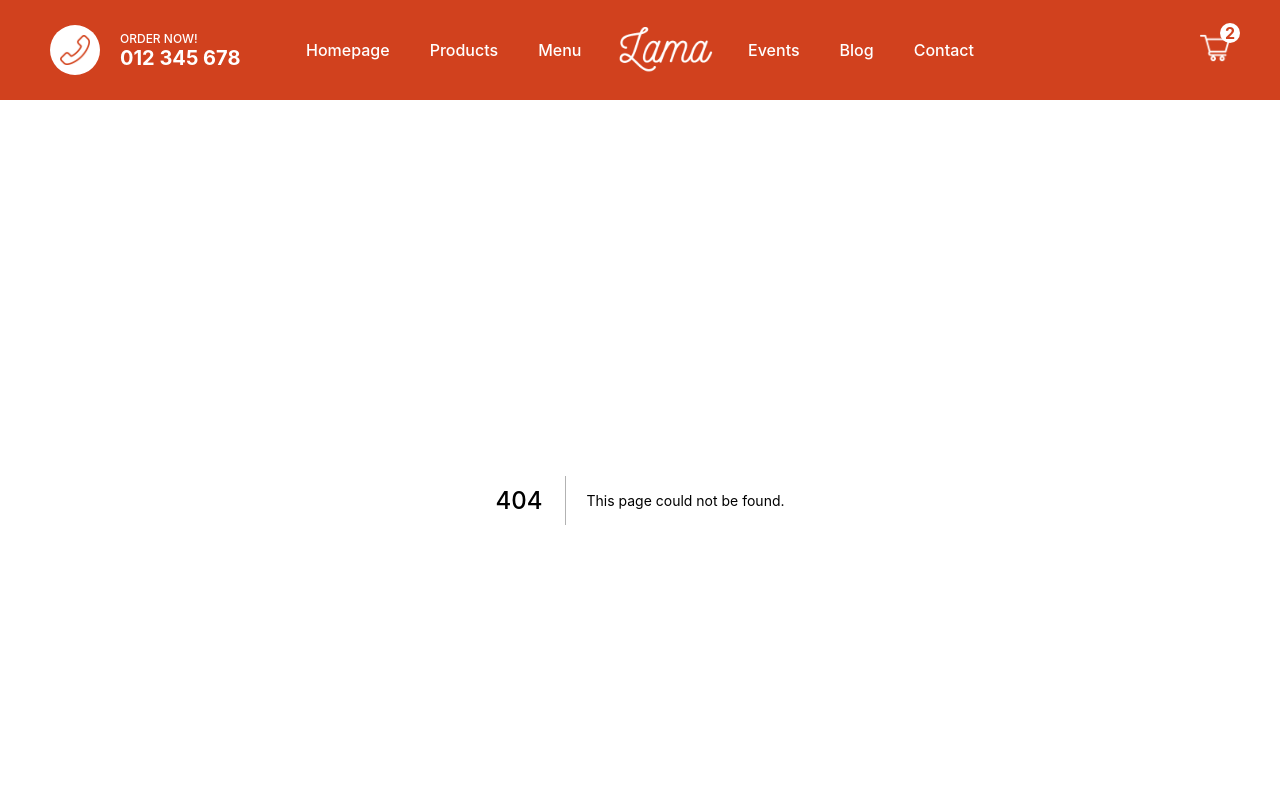
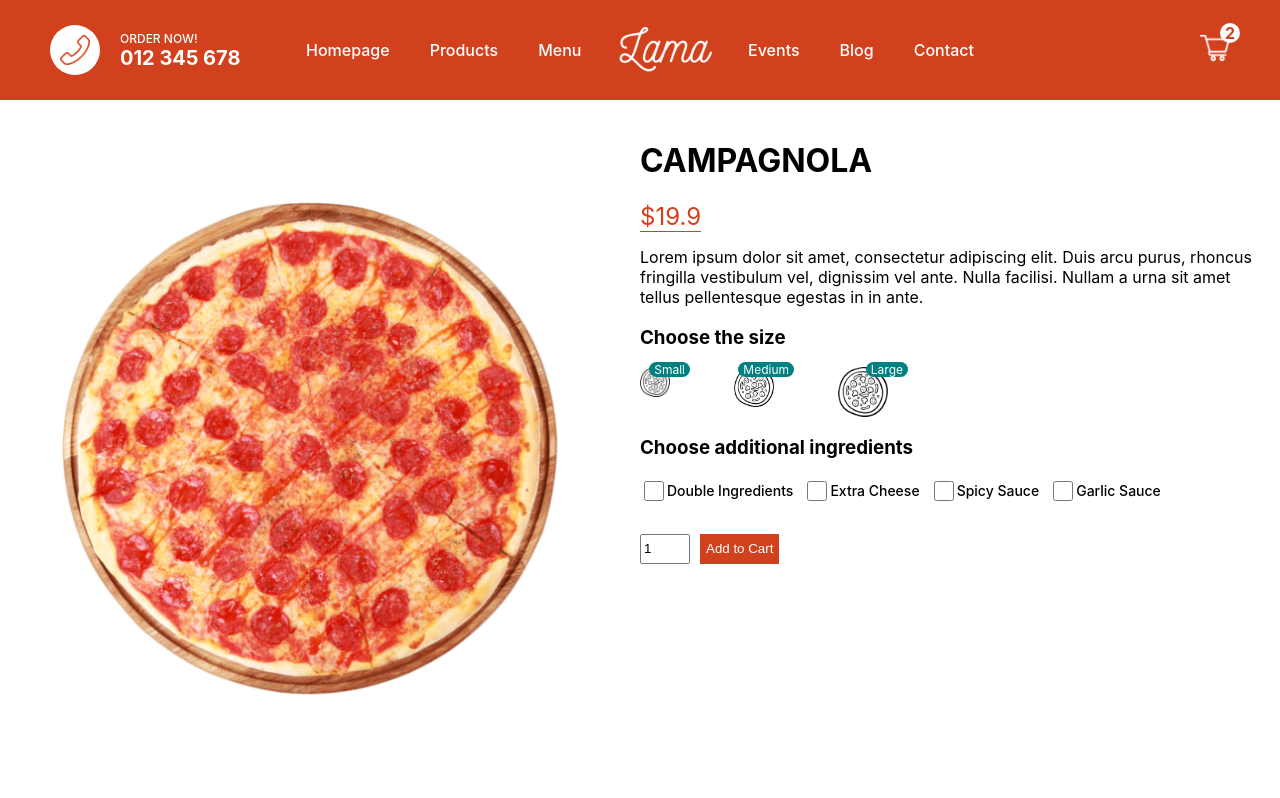
Before and after one commit to wahyubudies/pizzalian, a Next.js app: page /product/1 in a window 1280 px wide. Before the commit this address had no page. Shown: the top 798 px of the page. Built offline with nearby package versions, Linux system fonts and the light colour scheme.

Commit message:
Menyelesaikan detail product

```diff
--- /dev/null
+++ b/pages/product/[id].jsx
@@ -0,0 +1,93 @@
+import React, { useState } from "react";
+import Image from "next/image";
+import styles from "./styles.module.css";
+
+const Product = () => {
+  const [size, setSize] = useState(0);
+
+  const pizza = {
+    id: 1,
+    img: "/img/pizza.png",
+    name: "CAMPAGNOLA",
+    price: [19.9, 23.9, 27.9],
+    desc: "Lorem ipsum dolor sit amet, consectetur adipiscing elit. Duis arcu purus, rhoncus fringilla vestibulum vel, dignissim vel ante. Nulla facilisi. Nullam a urna sit amet tellus pellentesque egestas in in ante.",
+  };
+
+  return (
+    <div className={styles.container}>
+      <div className={styles.left}>
+        <div className={styles.imgContainer}>
+          <Image alt="" objectFit="contain" src={pizza.img} layout="fill" />
+        </div>
+      </div>
+      <div className={styles.right}>
+        <h1 className={styles.title}>{pizza.name}</h1>
+        <span className={styles.price}>${pizza.price[size]}</span>
+        <p className={styles.desc}>{pizza.desc}</p>
+
+        <h3 className={styles.choose}>Choose the size</h3>
+        <div className={styles.sizes}>
+          <div className={styles.size} onClick={() => setSize(0)}>
+            <Image src="/img/size.png" layout="fill" alt="" />
+            <span className={styles.number}>Small</span>
+          </div>
+          <div className={styles.size} onClick={() => setSize(1)}>
+            <Image src="/img/size.png" layout="fill" alt="" />
+            <span className={styles.number}>Medium</span>
+          </div>
+          <div className={styles.size} onClick={() => setSize(2)}>
+            <Image src="/img/size.png" layout="fill" alt="" />
+            <span className={styles.number}>Large</span>
+          </div>
+        </div>
+
+        <h3 className={styles.choose}>Choose additional ingredients</h3>
+        <div className={styles.ingredients}>
+          <div className={styles.option}>
+            <input
+              type="checkbox"
+              id="double"
+              name="double"
+              className={styles.checkbox}
+            />
+            <label htmlFor="double">Double Ingredients</label>
+          </div>
+          <div className={styles.option}>
+            <input
+              className={styles.checkbox}
+              type="checkbox"
+              id="cheese"
+              name="cheese"
+            />
+            <label htmlFor="cheese">Extra Cheese</label>
+          </div>
+          <div className={styles.option}>
+            <input
+              className={styles.checkbox}
+              type="checkbox"
+              id="spicy"
+              name="spicy"
+            />
+            <label htmlFor="spicy">Spicy Sauce</label>
+          </div>
+          <div className={styles.option}>
+            <input
+              className={styles.checkbox}
+              type="checkbox"
+              id="garlic"
+              name="garlic"
+            />
+            <label htmlFor="garlic">Garlic Sauce</label>
+          </div>
+        </div>
+
+        <div className={styles.add}>
+          <input type="number" defaultValue={1} className={styles.quantity} />
+          <button className={styles.button}>Add to Cart</button>
+        </div>
+      </div>
+    </div>
+  );
+};
+
+export default Product;
--- /dev/null
+++ b/pages/product/styles.module.css
@@ -0,0 +1,97 @@
+.container {
+  height: calc(100vh - 100px);
+  display: flex;
+}
+
+.left {
+  flex: 1;
+  height: 100%;
+  display: flex;
+  align-items: center;
+  justify-content: center;
+}
+
+.right {
+  flex: 1;
+  padding: 20px;
+}
+
+.imgContainer {
+  width: 80%;
+  height: 80%;
+  position: relative;
+}
+
+.price {
+  color: #d1411e;
+  font-size: 24px;
+  font-weight: 400;
+  border-bottom: 1px solid #d1411e;
+}
+
+.sizes {
+  width: 40%;
+  display: flex;
+  justify-content: space-between;
+}
+
+.size {
+  width: 30px;
+  height: 30px;
+  position: relative;
+  cursor: pointer;
+}
+
+.size:nth-child(2) {
+  width: 40px;
+  height: 40px;
+}
+
+.size:last-child {
+  width: 50px;
+  height: 50px;
+}
+
+.number {
+  position: absolute;
+  top: -5px;
+  right: -20px;
+  background-color: teal;
+  color: white;
+  font-size: 12px;
+  padding: 0 5px;
+  border-radius: 10px;
+}
+
+.ingredients {
+  display: flex;
+  margin-bottom: 30px;
+}
+
+.option {
+  display: flex;
+  align-items: center;
+  margin-right: 10px;
+  font-size: 14px;
+  font-weight: 500;
+}
+
+.checkbox {
+  width: 20px;
+  height: 20px;
+}
+
+.quantity {
+  width: 50px;
+  height: 30px;
+}
+
+.button {
+  height: 30px;
+  margin-left: 10px;
+  background-color: #d1411e;
+  color: white;
+  border: none;
+  font-weight: 500;
+  cursor: pointer;
+}
```
Also changed, not shown: components/Footer/index.jsx (+6 -6 lines), components/Footer/styles.module.css (indentation only).
